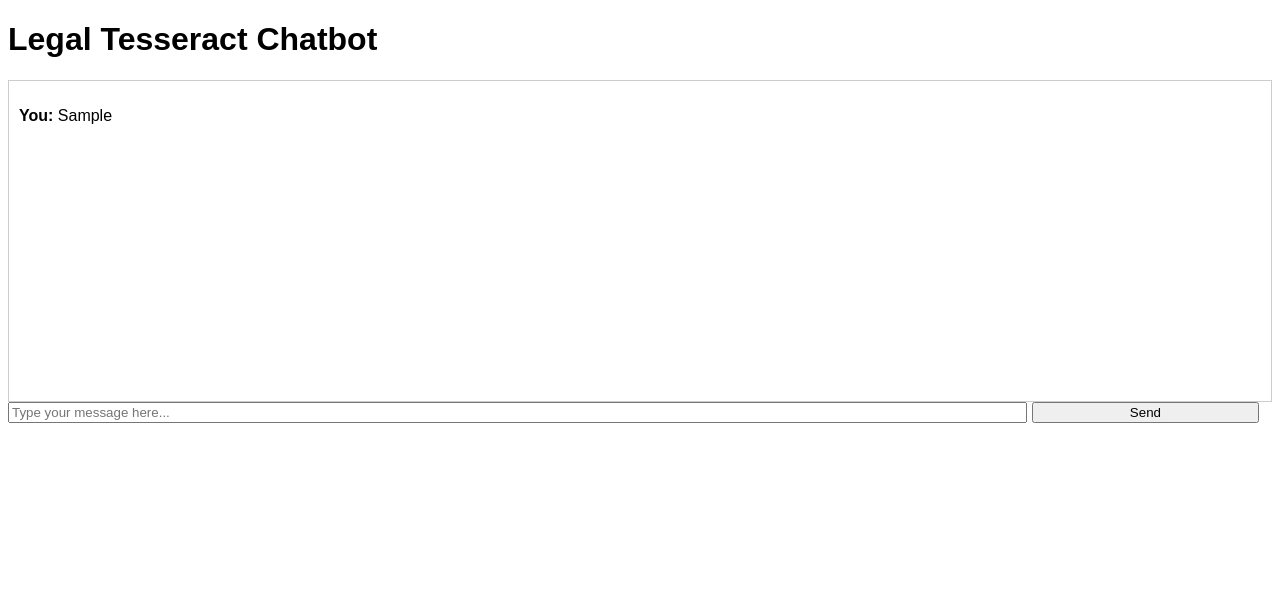
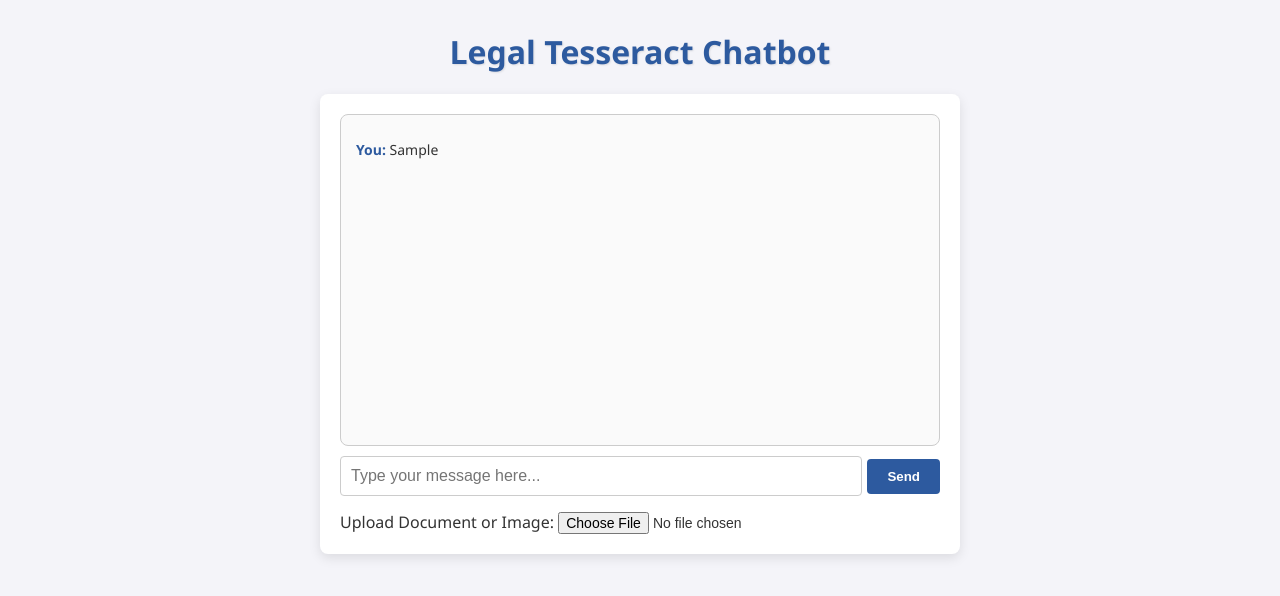
Before and after one commit to Adityavardhanjain/legal-tesseract-frontend, a plain HTML site: page index.html in a window 1280 px wide. Both pictures are taken after typing "Sample" into the empty fields and a click on the button "Send". Drawn offline with Linux system fonts and the light colour scheme; no server answers.

Commit message:
Update index.html

```diff
--- a/index.html
+++ b/index.html
@@ -5,37 +5,143 @@
     <meta name="viewport" content="width=device-width, initial-scale=1.0">
     <title>Legal Tesseract Chatbot</title>
     <style>
-        body { font-family: Arial, sans-serif; }
-        #chatbox { border: 1px solid #ccc; padding: 10px; height: 300px; overflow-y: scroll; }
-        #userInput { width: 80%; }
-        #sendButton { width: 18%; }
+        body {
+            font-family: 'Segoe UI', Tahoma, Geneva, Verdana, sans-serif;
+            background-color: #f4f4f9;
+            margin: 0;
+            display: flex;
+            flex-direction: column;
+            align-items: center;
+            color: #333;
+        }
+        h1 {
+            color: #2d5a9f;
+            text-shadow: 1px 1px 2px rgba(0, 0, 0, 0.1);
+            margin-top: 30px;
+        }
+        #chatContainer {
+            width: 90%;
+            max-width: 600px;
+            border-radius: 8px;
+            background: #fff;
+            box-shadow: 0px 4px 12px rgba(0, 0, 0, 0.1);
+            padding: 20px;
+            margin-bottom: 20px;
+        }
+        #chatbox {
+            border: 1px solid #ccc;
+            padding: 15px;
+            height: 300px;
+            overflow-y: scroll;
+            border-radius: 8px;
+            background: #fafafa;
+        }
+        #userInputContainer {
+            display: flex;
+            align-items: center;
+            margin-top: 10px;
+        }
+        #userInput {
+            width: 100%;
+            padding: 10px;
+            border-radius: 4px;
+            border: 1px solid #ccc;
+            font-size: 16px;
+            margin-right: 5px;
+        }
+        #sendButton {
+            padding: 10px 20px;
+            background-color: #2d5a9f;
+            color: white;
+            border: none;
+            border-radius: 4px;
+            cursor: pointer;
+            font-weight: bold;
+            transition: background 0.3s ease;
+        }
+        #sendButton:hover {
+            background-color: #244a7a;
+        }
+        .chatMessage {
+            margin: 10px 0;
+            font-size: 14px;
+        }
+        .chatMessage strong {
+            color: #2d5a9f;
+        }
+        #fileUploadContainer {
+            margin-top: 15px;
+        }
+        #fileInput {
+            font-size: 14px;
+            color: #333;
+        }
     </style>
 </head>
 <body>
     <h1>Legal Tesseract Chatbot</h1>
-    <div id="chatbox"></div>
-    <input type="text" id="userInput" placeholder="Type your message here...">
-    <button id="sendButton">Send</button>
+    <div id="chatContainer">
+        <div id="chatbox"></div>
+
+        <!-- User Input -->
+        <div id="userInputContainer">
+            <input type="text" id="userInput" placeholder="Type your message here...">
+            <button id="sendButton">Send</button>
+        </div>
+
+        <!-- File Upload -->
+        <div id="fileUploadContainer">
+            <label for="fileInput">Upload Document or Image:</label>
+            <input type="file" id="fileInput" accept=".pdf, .docx, image/*">
+        </div>
+    </div>
 
     <script>
         const chatbox = document.getElementById("chatbox");
         const userInput = document.getElementById("userInput");
         const sendButton = document.getElementById("sendButton");
+        const fileInput = document.getElementById("fileInput");
 
-        sendButton.addEventListener("click", async () => {
-            const userMessage = userInput.value;
-            chatbox.innerHTML += `<p><strong>You:</strong> ${userMessage}</p>`;
-            userInput.value = "";
+        async function sendMessage(message) {
+            chatbox.innerHTML += `<p class="chatMessage"><strong>You:</strong> ${message}</p>`;
+            chatbox.scrollTop = chatbox.scrollHeight;
 
             const response = await fetch("https://legal-tesseract-chatbot.onrender.com/chat", {
                 method: "POST",
                 headers: { "Content-Type": "application/json" },
-                body: JSON.stringify({ message: userMessage }),
+                body: JSON.stringify({ message })
             });
 
             const data = await response.json();
-            chatbox.innerHTML += `<p><strong>Bot:</strong> ${data.response}</p>`;
-            chatbox.scrollTop = chatbox.scrollHeight; // Scroll to the bottom
+            chatbox.innerHTML += `<p class="chatMessage"><strong>Bot:</strong> ${data.response}</p>`;
+            chatbox.scrollTop = chatbox.scrollHeight;
+        }
+
+        sendButton.addEventListener("click", () => {
+            const userMessage = userInput.value.trim();
+            if (userMessage) {
+                sendMessage(userMessage);
+                userInput.value = "";
+            }
+        });
+
+        fileInput.addEventListener("change", async () => {
+            const file = fileInput.files[0];
+            if (file) {
+                const formData = new FormData();
+                formData.append("file", file);
+
+                chatbox.innerHTML += `<p class="chatMessage"><strong>You:</strong> Uploaded file - ${file.name}</p>`;
+
+                const response = await fetch("https://legal-tesseract-chatbot.onrender.com/upload", {
+                    method: "POST",
+                    body: formData
+                });
+
+                const data = await response.json();
+                chatbox.innerHTML += `<p class="chatMessage"><strong>Bot:</strong> ${data.response}</p>`;
+                chatbox.scrollTop = chatbox.scrollHeight;
+            }
         });
     </script>
 </body>
```
